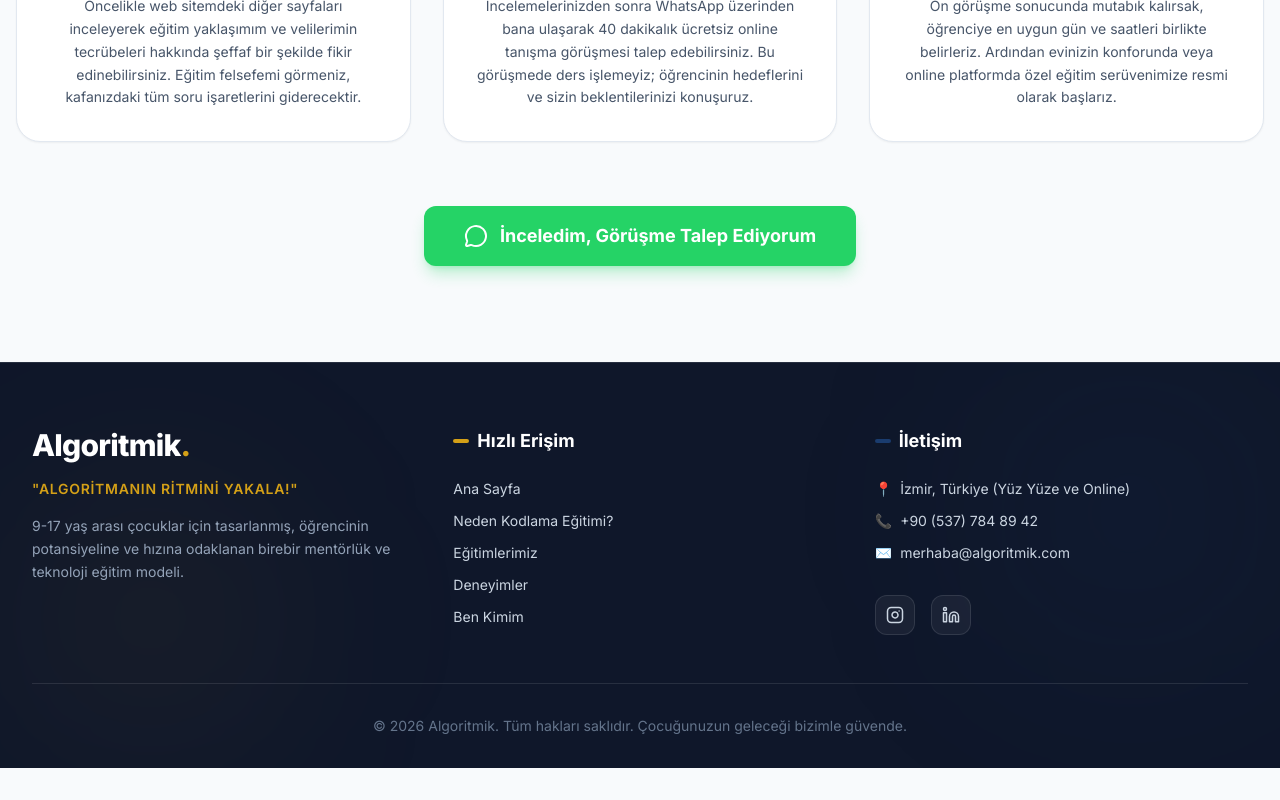
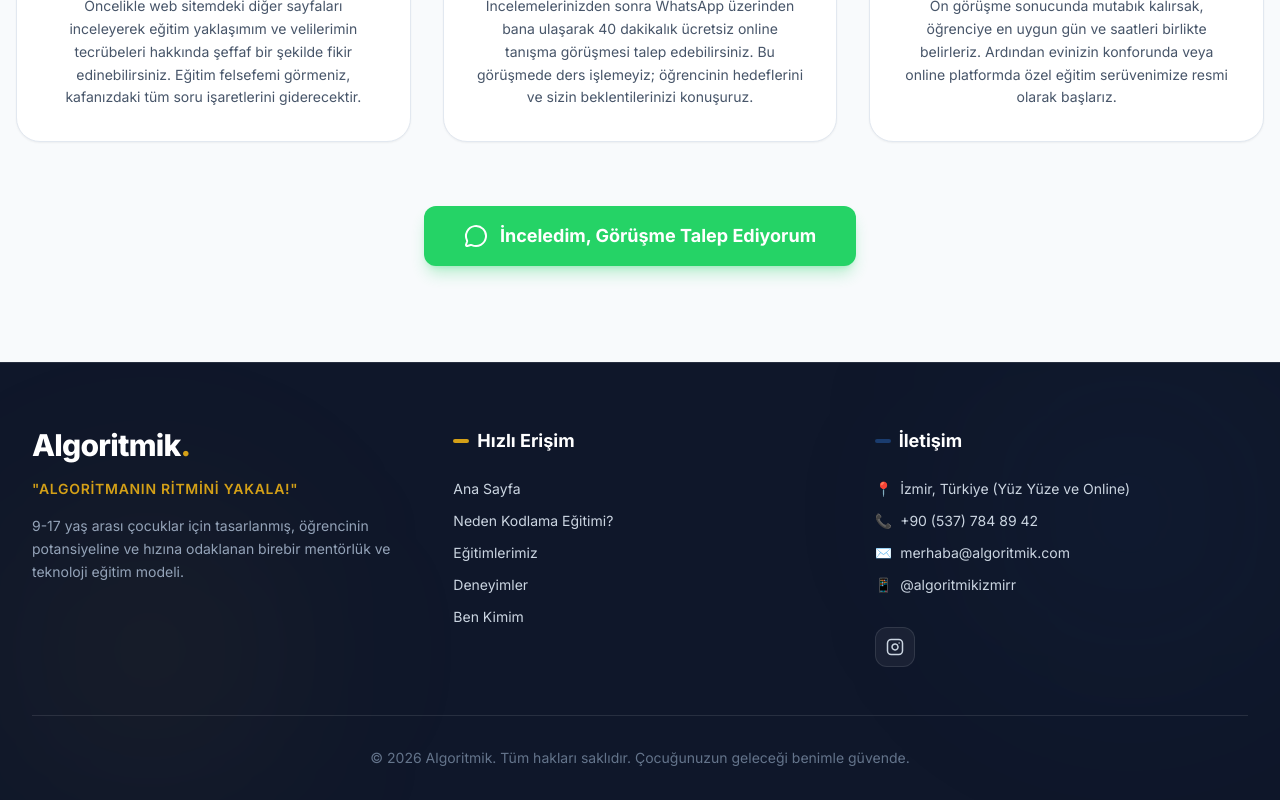
Before and after one commit to berkayeseen/algoritmik-web, a Next.js app: page / in a window 1280 px wide. Shown: the part 3511-4311 px from the top of the page. Before the commit the page ends 4279 px from the top, so only its background shows below. Built offline with nearby package versions, Linux system fonts and the light colour scheme.

Commit message:
chore(footer): remove unused linkedin icon

```diff
--- a/app/ben-kimim/page.jsx
+++ b/app/ben-kimim/page.jsx
@@ -46,17 +46,17 @@ export default function BenKimim() {
     {
       icon: Target,
       baslik: "İlgi Alanlarından Beslenen Bir Müfredat",
-      metin: "Öğrenme sürecini çocuğunuzun sevdiği oyunlar ve merak ettiği konular üzerine inşa ediyoruz. Önceden ezberlenmiş kalıplar yerine, onun hızına ve ilgisine saygı duyan esnek bir rotada ilerliyoruz."
+      metin: "Öğrenme sürecini çocuğunuzun sevdiği oyunlar ve merak ettiği konular üzerine inşa ediyorum. Önceden ezberlenmiş kalıplar yerine, onun hızına ve ilgisine saygı duyan esnek bir rotada ilerliyorum."
     },
     {
       icon: Code,
       baslik: "Teori Değil, Pratik Üzerinden Öğrenme",
-      metin: "İlk dersten itibaren sadece dinleyen değil, klavyeye dokunan ve hata yapmaktan çekinmeyen bir yaklaşım benimsiyoruz. Kendi projelerimizi üretirken yazılımın mantığını ezberlemeden, yaşayarak kavrıyoruz."
+      metin: "İlk dersten itibaren sadece dinleyen değil, klavyeye dokunan ve hata yapmaktan çekinmeyen bir yaklaşım benimsiyorum. Öğrencilerimle projeler üretirken yazılımın mantığını ezberlemeden, yaşayarak kavrıyoruz."
     },
     {
       icon: HeartHandshake,
       baslik: "Açık İletişim ve Sürekli Geri Bildirim",
-      metin: "Eğitim sürecini kapalı kapılar ardında bırakmıyoruz. 'Bugün neleri başardık, nerelerde zorlandık?' gibi süreçleri karmaşık raporlarla değil; sizinle her dersin sonunda samimi, anlaşılır ve şeffaf bir dille paylaşıyoruz."
+      metin: "Eğitim sürecini kapalı kapılar ardında bırakmıyorum. 'Bugün neleri başardık, nerelerde zorlandık?' gibi süreçleri karmaşık raporlarla değil; sizinle her dersin sonunda samimi, anlaşılır ve şeffaf bir dille paylaşıyorum."
     },
   ];
 
@@ -115,7 +115,7 @@ export default function BenKimim() {
 
               <div className="text-lg text-slate-600 leading-relaxed space-y-4">
                 <p>
-                  Merhaba ben <strong>Berkay Esen</strong>. Teknolojiye olan tutkum lise yıllarında, 2019 yılında <strong>Buca Zübeyde Hanım Mesleki ve Teknik Anadolu Lisesi</strong>'nde başladı. Robotik çalışmalarına ve kodlamaya ilk adımlarımı burada atarken, aynı zamanda okulun Robotik Kulübü Başkanlığını üstlendim ve çeşitli web projeleri geliştirdim.
+                  Merhaba, ben <strong>Berkay Esen</strong>. Teknolojiye olan tutkum lise yıllarında, 2019 yılında <strong>Buca Zübeyde Hanım Mesleki ve Teknik Anadolu Lisesi</strong>'nde başladı. Robotik çalışmalarına ve kodlamaya ilk adımlarımı burada atarken, aynı zamanda okulun Robotik Kulübü Başkanlığını üstlendim ve çeşitli web projeleri geliştirdim.
                 </p>
                 <p>
                   Öğrencilik dönemimde <strong>Karabük Üniversitesi, Yıldız Teknik Üniversitesi, İYTE</strong> ve MEB'in düzenlediği <strong>Uluslararası Sivas Robotik Yarışması</strong> gibi birçok prestijli organizasyonda yarışarak sahada aktif tecrübe kazandım.
--- a/app/egitimlerimiz/page.jsx
+++ b/app/egitimlerimiz/page.jsx
@@ -99,7 +99,7 @@ export default function EgitimlerListesi() {
               </div>
             </div>
             <p className="text-slate-600 mb-6 leading-relaxed">
-              Bu eğitim modelinde <strong>eğitmen doğrudan öğrencinin evine gelir.</strong> Çocuğunuzun alıştığı çalışma ortamında, yol ve trafik derdi olmadan yan yana işlediğimiz bir süreçtir. Donanım ve yazılım eğitimlerinin tamamı bu modelde uygulanabilir.
+              Bu eğitim modelinde <strong>doğrudan öğrencinin evine geliyorum.</strong> Çocuğunuzun alıştığı çalışma ortamında, yol ve trafik derdi olmadan yan yana işlediğimiz bir süreçtir. Donanım ve yazılım eğitimlerinin tamamı bu modelde uygulanabilir.
             </p>
             <ul className="space-y-4 mt-auto">
               <li className="flex items-start gap-3">
@@ -150,7 +150,7 @@ export default function EgitimlerListesi() {
               <li className="flex items-start gap-3 bg-red-50 p-3 rounded-xl border border-red-100">
                 <AlertCircle className="w-5 h-5 text-red-500 flex-shrink-0 mt-0.5" />
                 <span className="text-sm text-red-800">
-                  Sadece fiziksel devre kurmayı gerektirdiği için <strong>Arduino projeleri</strong> online ortamda verilmemektedir.
+                  Online eğitimlerimizde <strong>Arduino'ya Giriş</strong> dersleri dijital simülasyonlar (Tinkercad vb.) üzerinden işlenir. Fiziksel devreler gerektirdiği için <strong>Arduino Proje Geliştirme</strong> dersleri sadece yüz yüze eğitimde verilmektedir.
                 </span>
               </li>
             </ul>
@@ -190,7 +190,7 @@ export default function EgitimlerListesi() {
                 </div>
                 <h3 className="text-xl font-bold text-white mb-3">Beklemek ve Zaman Kaybı Yok</h3>
                 <p className="text-slate-200 text-base leading-relaxed">
-                  Kalabalık online sınıflarda öğretmen diğer öğrencilerle ilgilenirken, takılan bir öğrenci dakikalarca beklemek zorunda kalır. Bizim modelimizde ise başkasını bekleme veya öğretmene ulaşamama sorunu yoktur; zaman kaybı yaşanmaz.
+                  Kalabalık online sınıflarda öğretmen diğer öğrencilerle ilgilenirken, takılan bir öğrenci dakikalarca beklemek zorunda kalır. Bizim modelimizde ise başkasını bekleme veya bana ulaşamama sorunu yoktur; zaman kaybı yaşanmaz.
                 </p>
               </div>
             </div>
@@ -211,8 +211,8 @@ export default function EgitimlerListesi() {
                 const egitim = getEgitimBySlug(slug);
                 if (!egitim) return null;
 
-                // Arduino dersleri için küçük bir online uyarı rozeti
-                const isArduino = slug.includes('arduino');
+                // Sadece ileri seviye Arduino projeleri için yüz yüze uyarısı
+                const isAdvancedArduino = slug === 'arduino-robotik-projeler';
 
                 return (
                   <div
@@ -220,8 +220,8 @@ export default function EgitimlerListesi() {
                     className="group bg-white rounded-3xl p-8 shadow-sm border border-slate-200 hover:border-brand-gold/50 hover:shadow-2xl transition-all duration-200 ease-in-out flex flex-col hover:-translate-y-2 relative"
                     style={{ willChange: 'transform, box-shadow' }}
                   >
-                    {/* Arduino Uyarı Rozeti */}
-                    {isArduino && (
+                    {/* Yüz Yüze Uyarı Rozeti */}
+                    {isAdvancedArduino && (
                       <div className="absolute -top-3 -right-3 bg-red-100 text-red-600 text-xs font-bold px-3 py-1 rounded-full border border-red-200 shadow-sm flex items-center gap-1">
                         <AlertCircle size={12} /> Sadece Yüz Yüze
                       </div>
--- a/components/Footer.jsx
+++ b/components/Footer.jsx
@@ -52,20 +52,17 @@ export default function Footer() {
               <li className="flex items-start gap-2">
                 <span className="text-brand-gold">✉️</span> merhaba@algoritmik.com
               </li>
+              <li className="flex items-start gap-2 text-slate-300 hover:text-brand-gold transition-colors">
+                <span className="text-brand-gold">📱</span>
+                <a href="https://instagram.com/algoritmikizmirr" target="_blank" rel="noopener noreferrer">@algoritmikizmirr</a>
+              </li>
             </ul>
             <div className="flex space-x-4">
-              <a href="#" target="_blank" rel="noopener noreferrer" className="w-10 h-10 rounded-xl bg-white/5 border border-white/10 flex items-center justify-center text-slate-300 hover:bg-brand-gold hover:text-brand-dark hover:border-brand-gold transition-all hover:-translate-y-1">
+              <a href="https://instagram.com/algoritmikizmirr" target="_blank" rel="noopener noreferrer" aria-label="Instagram" className="w-10 h-10 rounded-xl bg-white/5 border border-white/10 flex items-center justify-center text-slate-300 hover:bg-brand-gold hover:text-brand-dark hover:border-brand-gold transition-all hover:-translate-y-1">
                 <svg xmlns="http://www.w3.org/2000/svg" width="18" height="18" viewBox="0 0 24 24" fill="none" stroke="currentColor" strokeWidth="2" strokeLinecap="round" strokeLinejoin="round">
                   <rect width="20" height="20" x="2" y="2" rx="5" ry="5"></rect>
                   <path d="M16 11.37A4 4 0 1 1 12.63 8 4 4 0 0 1 16 11.37z"></path>
                   <line x1="17.5" x2="17.51" y1="6.5" y2="6.5"></line>
-                </svg>
-              </a>
-              <a href="#" target="_blank" rel="noopener noreferrer" className="w-10 h-10 rounded-xl bg-white/5 border border-white/10 flex items-center justify-center text-slate-300 hover:bg-brand-gold hover:text-brand-dark hover:border-brand-gold transition-all hover:-translate-y-1">
-                <svg xmlns="http://www.w3.org/2000/svg" width="18" height="18" viewBox="0 0 24 24" fill="none" stroke="currentColor" strokeWidth="2" strokeLinecap="round" strokeLinejoin="round">
-                  <path d="M16 8a6 6 0 0 1 6 6v7h-4v-7a2 2 0 0 0-2-2 2 2 0 0 0-2 2v7h-4v-7a6 6 0 0 1 6-6z"></path>
-                  <rect width="4" height="12" x="2" y="9"></rect>
-                  <circle cx="4" cy="4" r="2"></circle>
                 </svg>
               </a>
             </div>
@@ -73,7 +70,7 @@ export default function Footer() {
         </div>
 
         <div className="border-t border-white/10 pt-8 text-center text-sm text-slate-500">
-          <p>&copy; {new Date().getFullYear()} Algoritmik. Tüm hakları saklıdır. Çocuğunuzun geleceği bizimle güvende.</p>
+          <p>&copy; {new Date().getFullYear()} Algoritmik. Tüm hakları saklıdır. Çocuğunuzun geleceği benimle güvende.</p>
         </div>
       </div>
     </footer>
```
